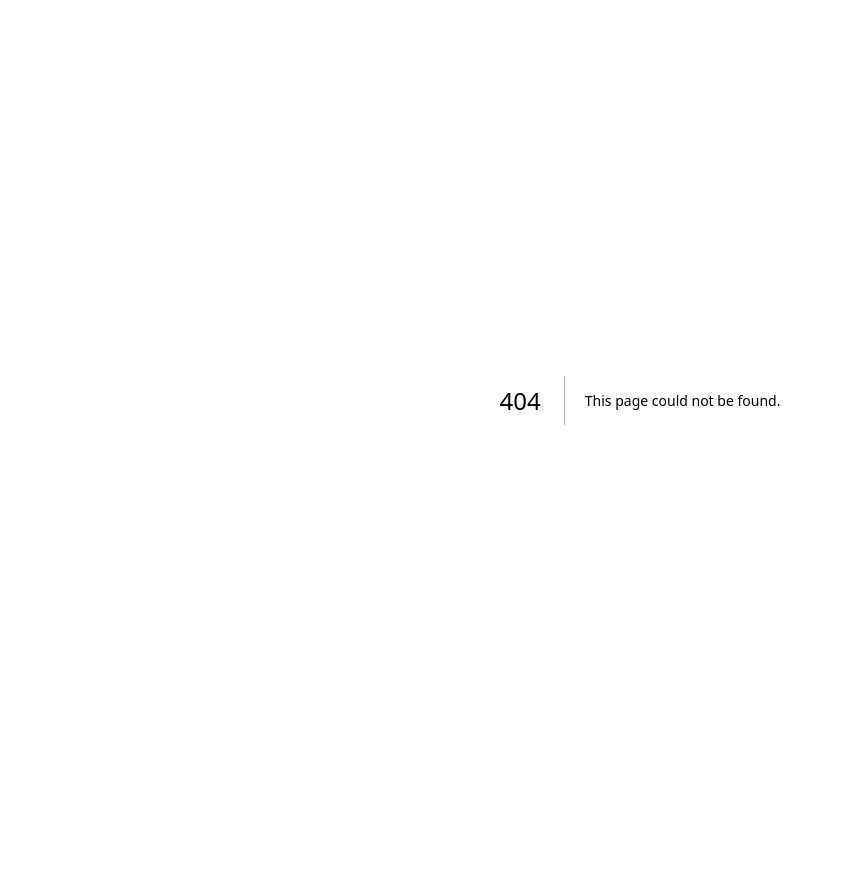
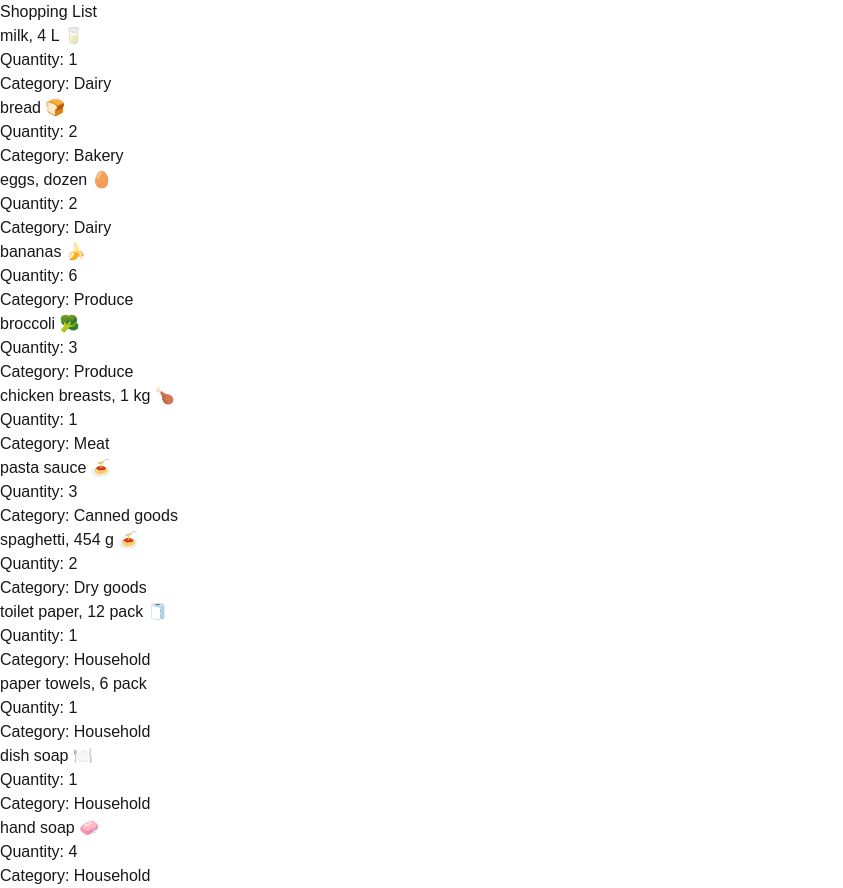
Before and after one commit to Jearoo/cprg306-assignments, a Next.js app: page /week-3 in a window 1280 px wide. Before the commit this address had no page. Shown: the whole page, without its empty margins (0-843 px from the left). Before the commit the page ends 800 px from the top, so only its background shows below. Built offline with nearby package versions, Linux system fonts and the light colour scheme.

Commit message:
added week3 to the first page
completed all the parts for the week 3 assignment

```diff
--- a/app/page.js
+++ b/app/page.js
@@ -6,11 +6,8 @@ export default function Home() {
       <h1>CPRG 306: Web Development 2 - Assignments</h1>
 
       <nav>
-        <ul>
-          <li>
-            <Link href="/week-2">Go to Week 2</Link>
-          </li>
-        </ul>
+            <Link href="/week-2">Go to Week 2 → </Link>
+            <Link href="/week-3">Go to Week 3 → </Link>
       </nav>
     </main>
   );
--- /dev/null
+++ b/app/week-3/item-list.js
@@ -0,0 +1,82 @@
+import Item from './item';
+
+const ItemList = () => {
+  // Item data
+  const items = [
+    {
+      name: "milk, 4 L 🥛",
+      quantity: 1,
+      category: "dairy",
+    },
+    {
+      name: "bread 🍞",
+      quantity: 2,
+      category: "bakery",
+    },
+    {
+      name: "eggs, dozen 🥚",
+      quantity: 2,
+      category: "dairy",
+    },
+    {
+      name: "bananas 🍌",
+      quantity: 6,
+      category: "produce",
+    },
+    {
+      name: "broccoli 🥦",
+      quantity: 3,
+      category: "produce",
+    },
+    {
+      name: "chicken breasts, 1 kg 🍗",
+      quantity: 1,
+      category: "meat",
+    },
+    {
+      name: "pasta sauce 🍝",
+      quantity: 3,
+      category: "canned goods",
+    },
+    {
+      name: "spaghetti, 454 g 🍝",
+      quantity: 2,
+      category: "dry goods",
+    },
+    {
+      name: "toilet paper, 12 pack 🧻",
+      quantity: 1,
+      category: "household",
+    },
+    {
+      name: "paper towels, 6 pack",
+      quantity: 1,
+      category: "household",
+    },
+    {
+      name: "dish soap 🍽️",
+      quantity: 1,
+      category: "household",
+    },
+    {
+      name: "hand soap 🧼",
+      quantity: 4,
+      category: "household",
+    }
+  ];
+
+  return (
+    <ul>
+      {items.map((item, index) => (
+        <Item
+          key={index}
+          name={item.name}
+          quantity={item.quantity}
+          category={item.category}
+        />
+      ))}
+    </ul>
+  );
+};
+
+export default ItemList;
--- /dev/null
+++ b/app/week-3/item.js
@@ -0,0 +1,11 @@
+const Item = ({ name, quantity, category }) => {
+  return (
+    <li>
+      <p>{name}</p>
+      <p>Quantity: {quantity}</p>
+      <p>Category: {category.charAt(0).toUpperCase() + category.slice(1)}</p>
+    </li>
+  );
+};
+
+export default Item;
--- /dev/null
+++ b/app/week-3/page.js
@@ -0,0 +1,14 @@
+import ItemList from './item-list';
+
+const Page = () => {
+  return (
+    <main>
+      <div>
+        <h1>Shopping List</h1>
+        <ItemList />
+      </div>
+    </main>
+  );
+};
+
+export default Page;
```
